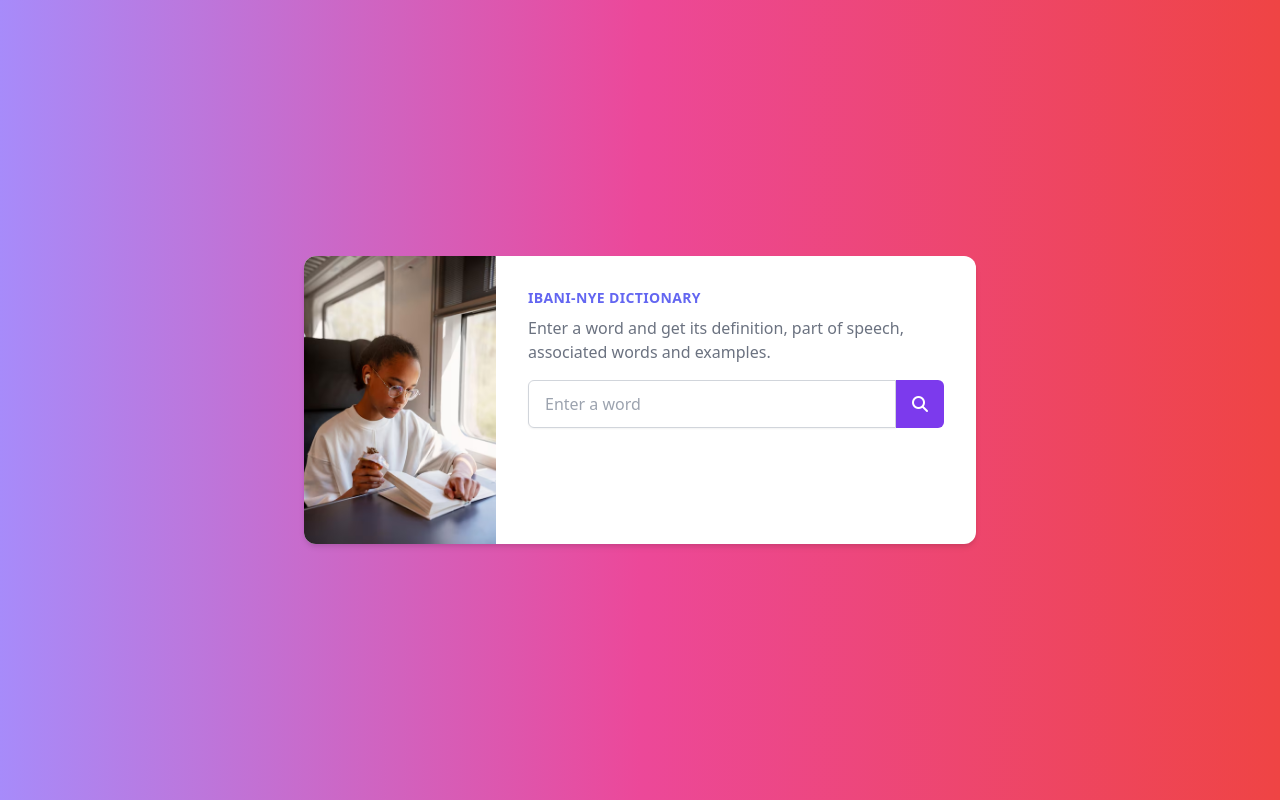
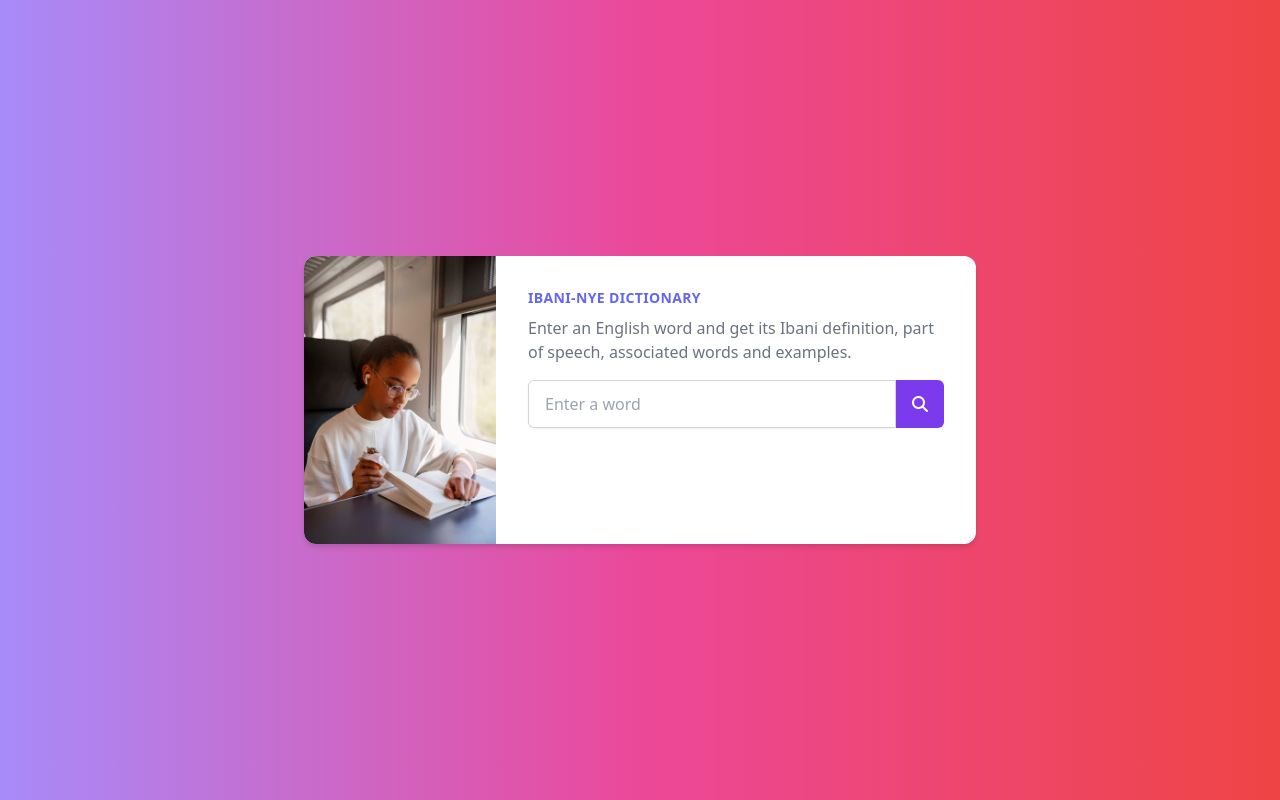
Before and after one commit to williampepple1/ibani-frontend, a plain HTML site: page index.htm in a window 1280 px wide. Drawn offline with nearby package versions, Linux system fonts and the light colour scheme.

Commit message:
Update index.htm

```diff
--- a/index.htm
+++ b/index.htm
@@ -23,7 +23,7 @@
         </div>
         <div class="p-8">
           <div class="uppercase tracking-wide text-sm text-indigo-500 font-semibold">Ibani-nye Dictionary</div>
-          <p class="mt-2 text-gray-500">Enter a word and get its definition, part of speech, associated words and examples.</p>
+          <p class="mt-2 text-gray-500">Enter an English word and get its Ibani definition, part of speech, associated words and examples.</p>
           <form id="form" class="mt-4 flex">
             <input id="input" type="text" class="flex-1 appearance-none border border-gray-300 w-full py-2 px-4 bg-white text-gray-700 placeholder-gray-400 shadow-sm rounded-l-md focus:outline-none focus:ring-2 focus:ring-purple-600 focus:border-transparent" placeholder="Enter a word">
             <button id="button" type="submit" class="flex items-center justify-center w-12 h-12 text-white bg-purple-600 rounded-r-md hover:bg-purple-700 focus:outline-none focus:ring-2 focus:ring-purple-600 focus:ring-opacity-50">
```
